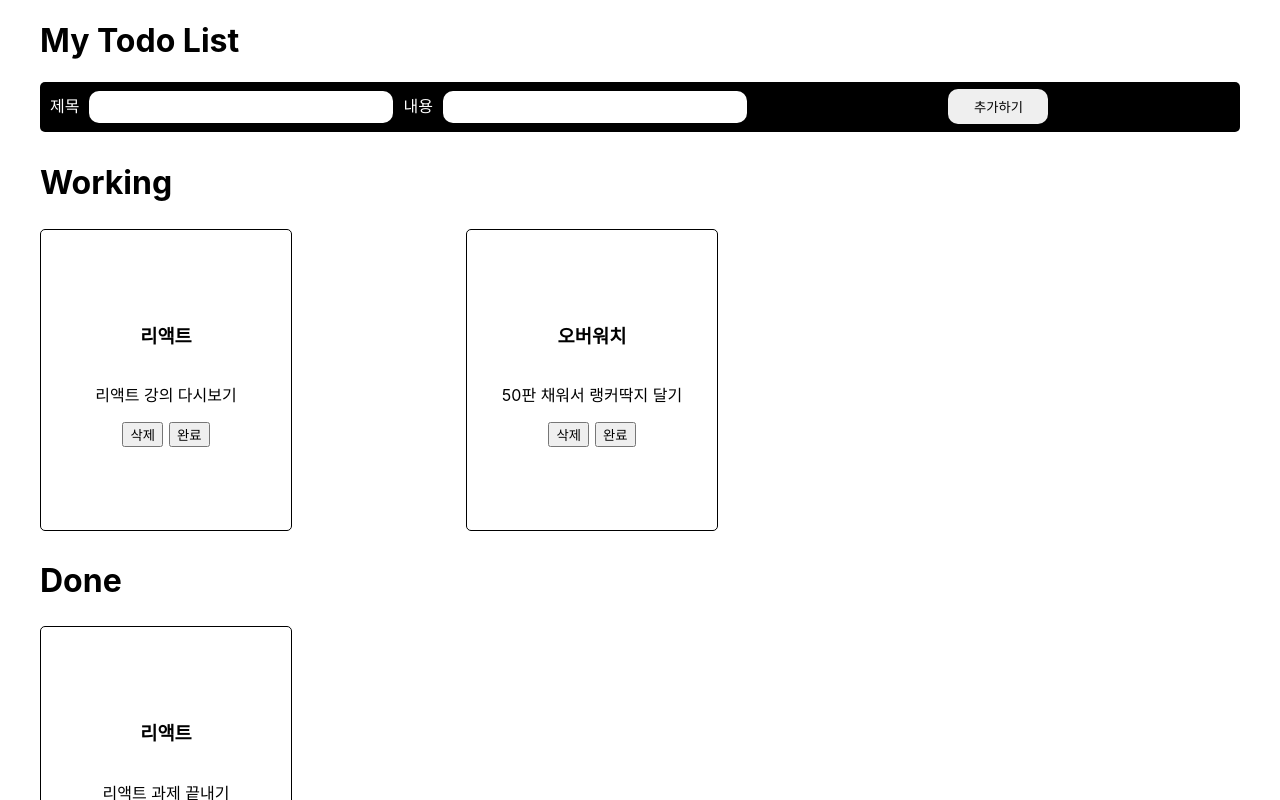
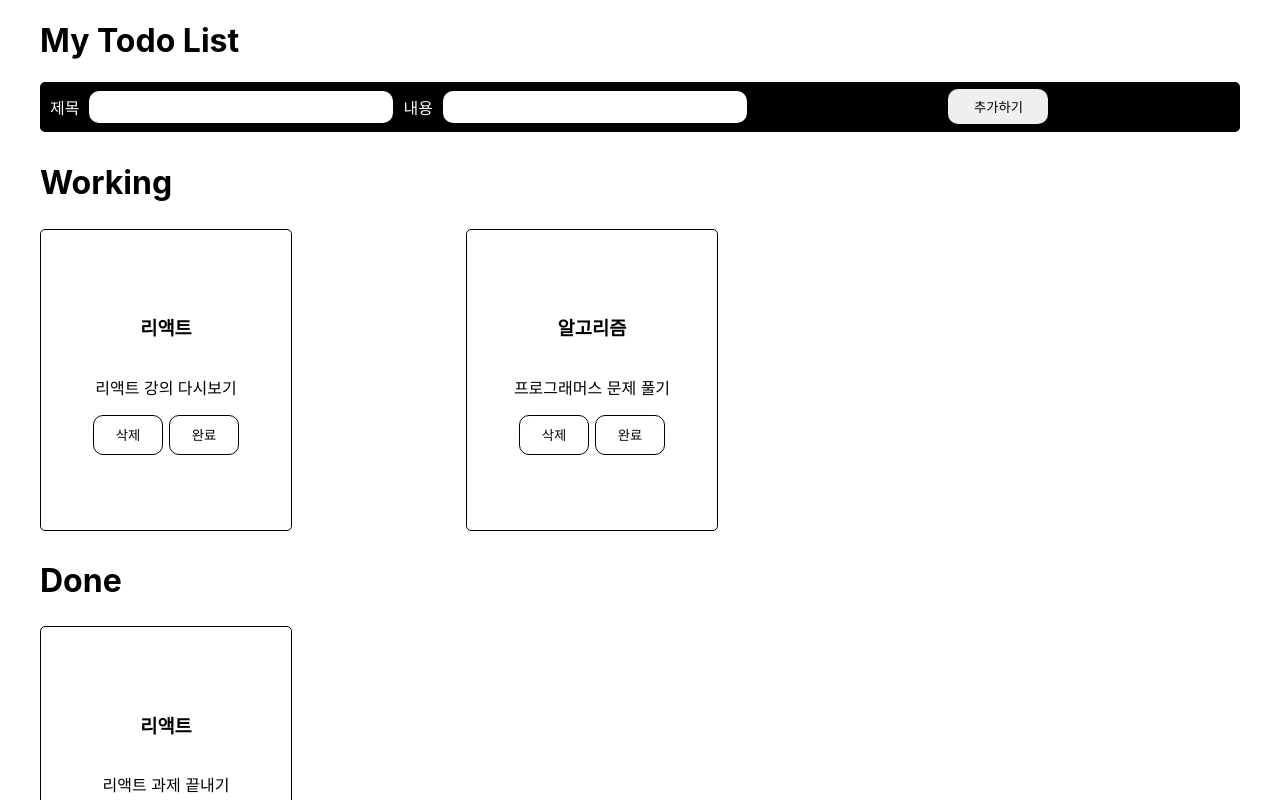
Before and after one commit to hgyeom/Sparta_coding_club, a React (Create React App) app in the folder solo/002.ToDo/todolist/: page / in a window 1280 px wide. Shown: the top 800 px of the page. Built offline with nearby package versions, Linux system fonts and the light colour scheme.

Commit message:
form css 수정

```diff
--- a/solo/002.ToDo/todolist/src/App.css
+++ b/solo/002.ToDo/todolist/src/App.css
@@ -16,6 +16,7 @@
 form {
   height: 50px;
   display: flex;
+  flex-wrap: nowrap;
   margin-bottom: 10px;
   background-color: black;
   justify-content: space-between;
@@ -37,6 +38,8 @@ form button:hover {
 }
 
 .form-input {
+  display: flex;
+  flex-wrap: nowrap;
   margin-left: 10px;
 }
 
@@ -49,18 +52,17 @@ form button:hover {
   border: 3px;
 }
 
-/* body */
-/* .todo-container {
-  background-color: grey;
-} */
+.form-input label {
+  margin-top: 4px;
+  word-break: keep-all;
+}
 
+/* todoList */
 .todo-wrapper {
-  /* display: flex; */
   display: grid;
   grid-template-columns: repeat(4, auto);
   min-height: 300px;
   margin-bottom: 30px;
-  /* border: 1px solid black; */
 }
 
 /* card */
@@ -81,5 +83,14 @@ form button:hover {
   margin-bottom: 10px;
 }
 .card-button button {
+  width: 70px;
+  height: 40px;
   margin: 0px 3px 0px 3px;
+  border: 1px solid black;
+  border-radius: 10px;
+  background-color: white;
 }
+
+.card-button button:hover {
+  cursor: pointer;
+}
--- a/solo/002.ToDo/todolist/src/App.jsx
+++ b/solo/002.ToDo/todolist/src/App.jsx
@@ -1,5 +1,6 @@
 import Todo from "components/Todo";
 import Form from "components/Form";
+import Header from "components/Header";
 import { useState } from "react";
 import "App.css";
 
@@ -7,12 +8,7 @@ function App() {
   const [todoList, setTodoList] = useState([
     { id: 1, title: "리액트", body: "리액트 과제 끝내기", isDone: true },
     { id: 2, title: "리액트", body: "리액트 강의 다시보기", isDone: false },
-    {
-      id: 3,
-      title: "오버워치",
-      body: "50판 채워서 랭커딱지 달기",
-      isDone: false,
-    },
+    { id: 3, title: "알고리즘", body: "프로그래머스 문제 풀기", isDone: false },
   ]);
 
   const onRemoveHandler = (id) => {
@@ -34,9 +30,7 @@ function App() {
 
   return (
     <div className="layout">
-      <header className="app-header">
-        <h1>My Todo List</h1>
-      </header>
+      <Header />
       <Form todoList={todoList} setTodoList={setTodoList} />
       <Todo
         todoList={todoList}
```
